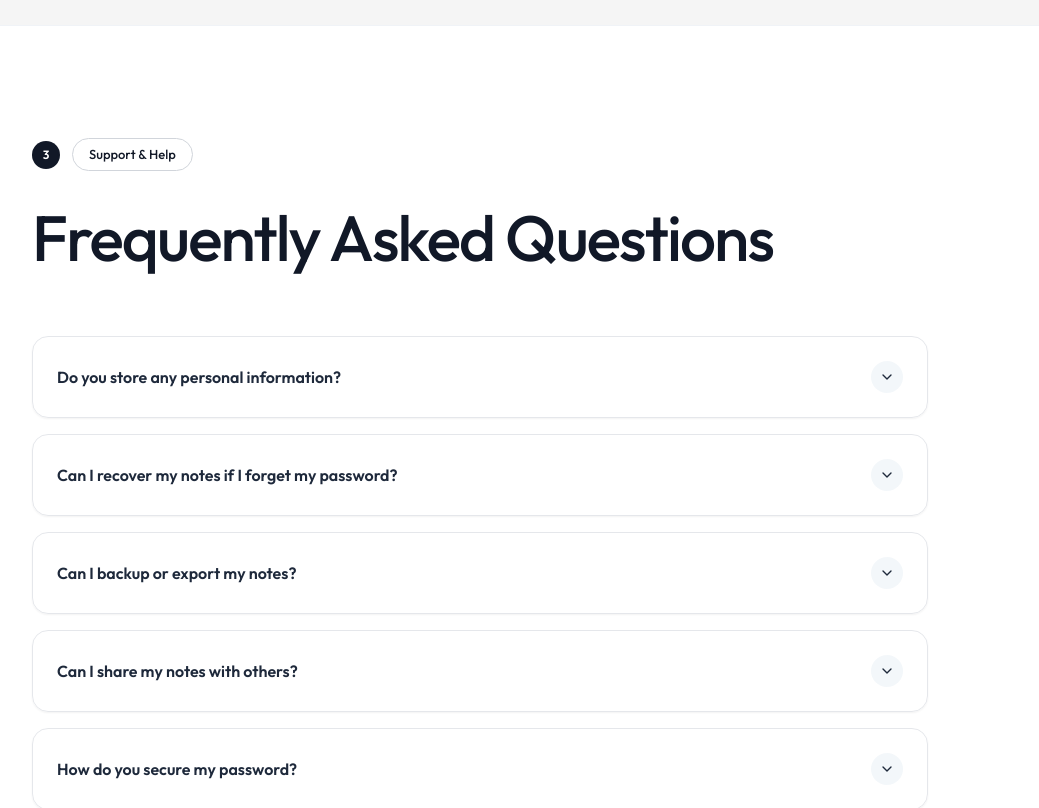
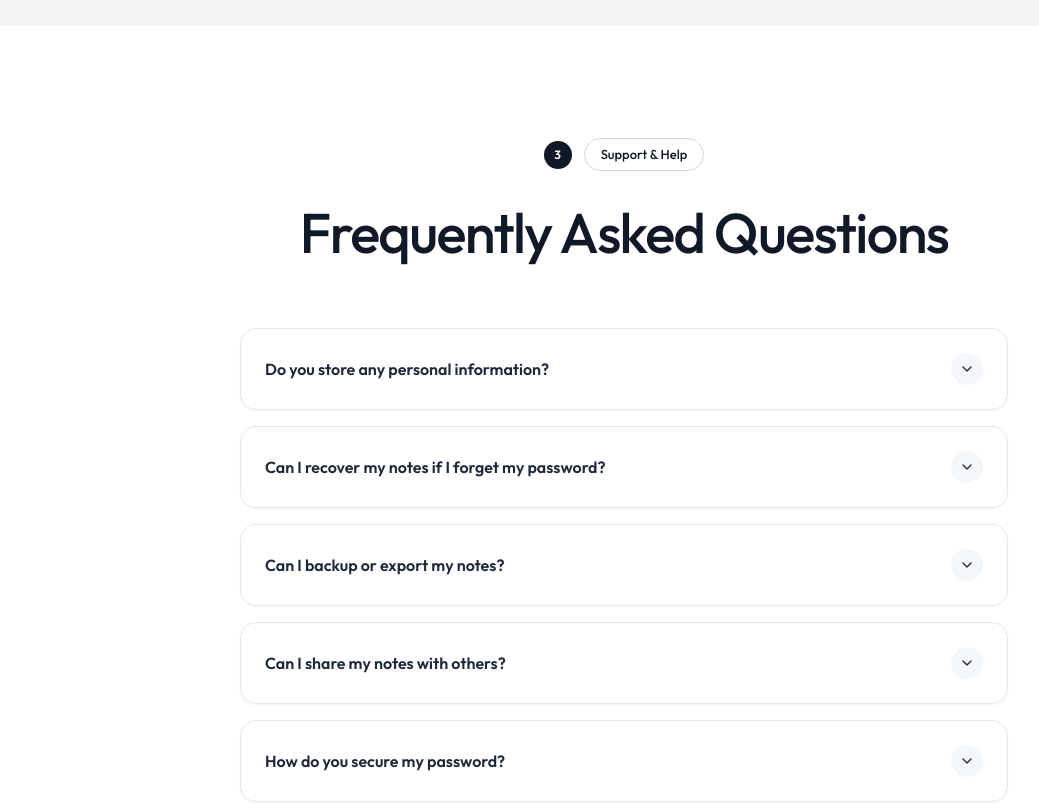
Before and after one commit to senapati484/NotesLocker, a React (Vite) app: page / in a window 1280 px wide. Shown: the part 2400-3208 px from the top of the page, without its empty margins (16-1055 px from the left). Built offline with nearby package versions, Linux system fonts and the light colour scheme; no server answers.

Commit message:
style: center FAQ section elements in Home.jsx

```diff
--- a/src/pages/Home.jsx
+++ b/src/pages/Home.jsx
@@ -522,11 +522,11 @@ const Home = () => {
       </section>
 
       {/* SECTION 4: FAQs */}
-      <section id="faqs" className="bg-white dark:bg-slate-950 pt-16 sm:pt-20 lg:pt-28 pb-16 sm:pb-20 lg:pb-28 relative z-20 border-t border-slate-200/50 dark:border-slate-800/40 transition-colors duration-500">
-        <div className="max-w-[1440px] mx-auto px-5 sm:px-8 lg:px-12">
+      <section id="faqs" className="bg-white dark:bg-slate-955 pt-16 sm:pt-20 lg:pt-28 pb-16 sm:pb-20 lg:pb-28 relative z-20 border-t border-slate-200/50 dark:border-slate-800/40 transition-colors duration-500">
+        <div className="max-w-[1440px] mx-auto px-5 sm:px-8 lg:px-12 flex flex-col items-center">
 
           {/* Badge row */}
-          <div className="flex items-center gap-3 mb-6 sm:mb-8">
+          <div className="flex items-center justify-center gap-3 mb-6 sm:mb-8">
             <div className="w-6 h-6 sm:w-7 sm:h-7 rounded-full bg-gray-900 dark:bg-white text-white dark:text-gray-900 flex items-center justify-center text-[11px] sm:text-[12px] font-semibold">
               3
             </div>
@@ -536,11 +536,11 @@ const Home = () => {
           </div>
 
           {/* Heading h2 */}
-          <h2 className="text-[clamp(1.75rem,7vw,4.2rem)] sm:text-[clamp(2.5rem,5vw,4.2rem)] font-medium leading-[1.08] tracking-[-0.03em] text-gray-900 dark:text-white mb-10 sm:mb-14 lg:mb-16">
+          <h2 className="text-[clamp(1.75rem,5.5vw,3.5rem)] font-medium leading-[1.08] tracking-[-0.03em] text-gray-900 dark:text-white mb-10 sm:mb-14 lg:mb-16 text-center">
             Frequently Asked Questions
           </h2>
 
-          <div className="max-w-4xl space-y-4">
+          <div className="max-w-3xl w-full space-y-4">
             {faqData.map((faq, index) => (
               <Collapsible key={index} question={faq.question} answer={faq.answer} />
             ))}
```
